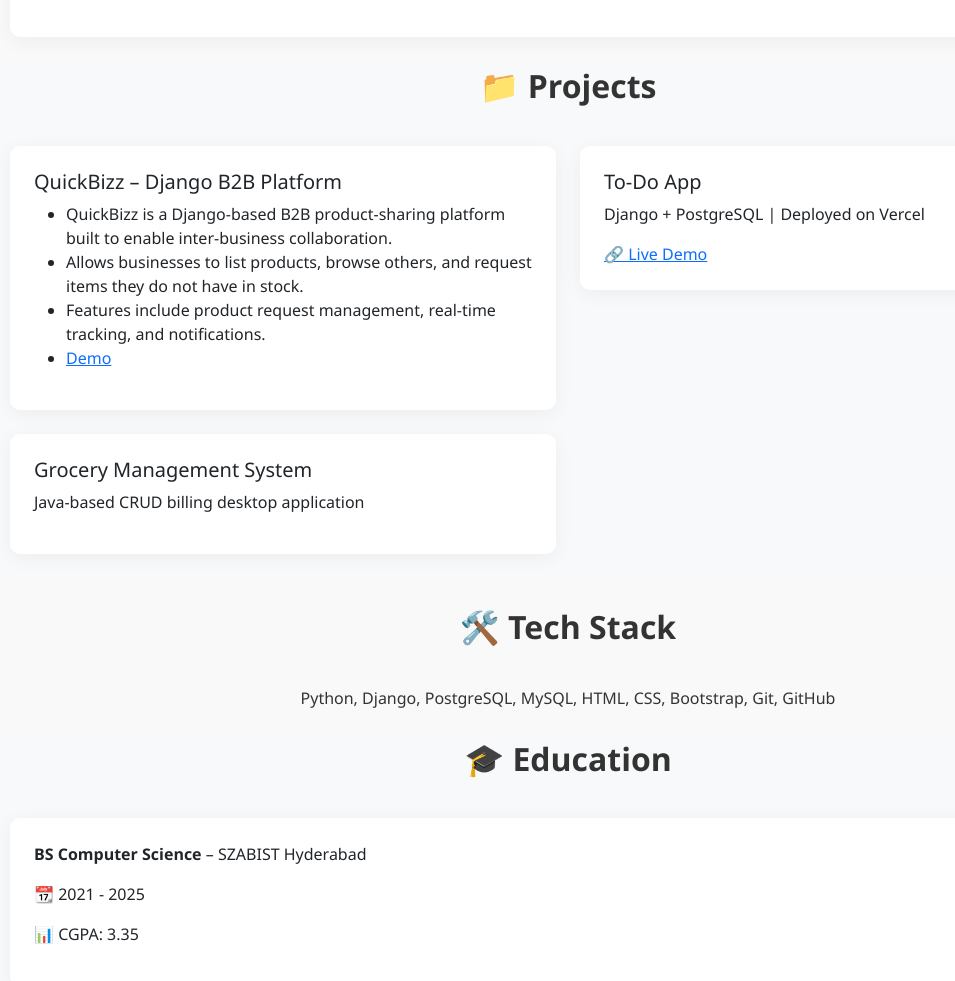
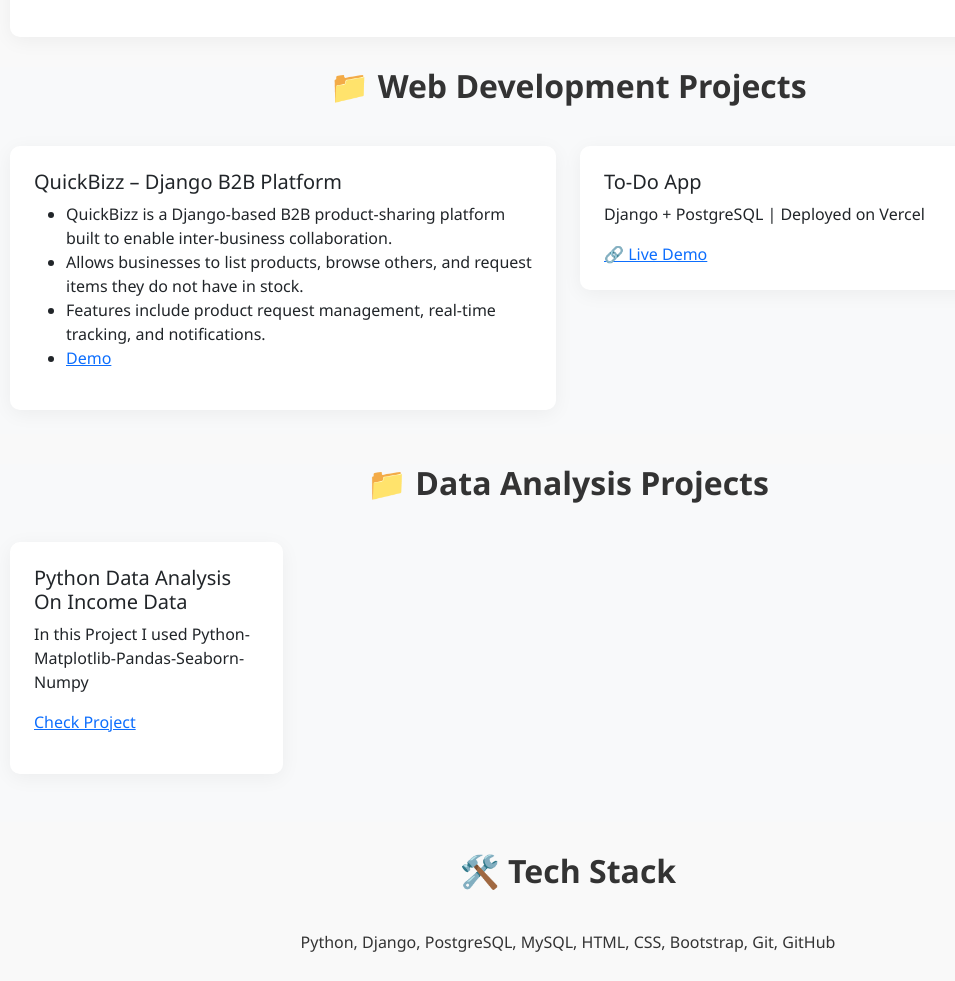
Before and after one commit to usamadoescode/portfolio, a plain HTML site: page index.html in a window 1280 px wide. Shown: the part 1058-2039 px from the top of the page, without its empty margins (72-1027 px from the left). Drawn offline with nearby package versions, Linux system fonts and the light colour scheme.

Commit message:
Update index.html

```diff
--- a/index.html
+++ b/index.html
@@ -137,7 +137,7 @@
   <!-- Other Projects -->
   <section class="section bg-light">
     <div class="container">
-      <h2 class="section-title text-center">📁 Projects</h2>
+      <h2 class="section-title text-center">📁 Web Development Projects</h2>
       <div class="row">
         <div class="col-md-6 mb-4" data-aos="fade-up">
           <div class="card p-4">
@@ -159,16 +159,28 @@
             <a href="https://todo-gamma-khaki.vercel.app/" target="_blank">🔗 Live Demo</a>
           </div>
         </div>
+
+ </div>
+    </div>
+  </section>
+
+
+  <section class="section bg-light">
+    <div class="container">
+      <h2 class="section-title text-center">📁 Data Analysis Projects</h2>
+      <div class="row">
+        <div class="col-md-6 mb-4" data-aos="fade-up">
+
         <div class="col-md-6 mb-4" data-aos="fade-up" data-aos-delay="200">
           <div class="card p-4">
-            <h5>Grocery Management System</h5>
-            <p>Java-based CRUD billing desktop application</p>
+            <h5>Python Data Analysis On Income Data </h5>
+            <p>In this Project I used Python-Matplotlib-Pandas-Seaborn-Numpy</p>
+            <p> <a href="index/PythonDataAnalysis (1).ipynb">Check Project</a> </p>
           </div>
         </div>
       </div>
     </div>
   </section>
-
   <!-- Tech Stack -->
   <section class="section" id="tech">
     <div class="container text-center">
```
